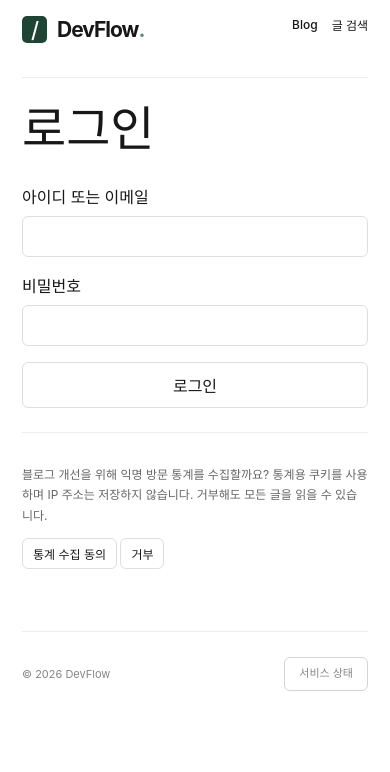
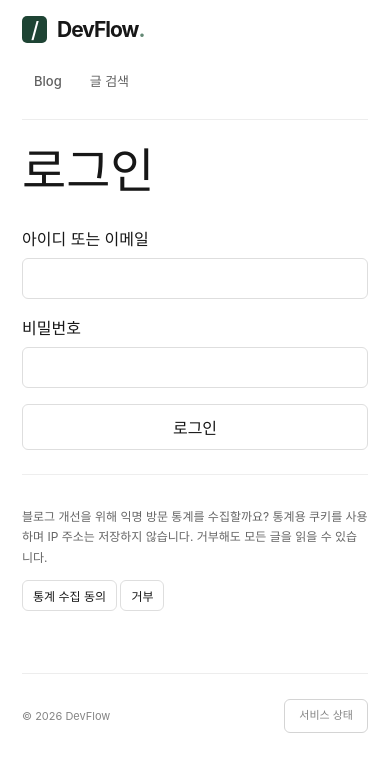
Before and after one commit to Kimsu10/dev-flow, a Vue app in the folder frontend/: page /login in a window 390 px wide. Shown: the top 772 px of the page. Built offline with nearby package versions, Linux system fonts and the light colour scheme; no server answers.

Commit message:
style(nav): separate navigation and account actions
Unify link and button spacing, add 44px touch targets and responsive grouping, and preserve role-based menus and logout behavior. Validation: npm ci, 73 frontend tests, production build, and 12 mocked-API Chromium viewport/role cases passed.

```diff
--- a/frontend/src/components/blog/BlogShell.vue
+++ b/frontend/src/components/blog/BlogShell.vue
@@ -12,7 +12,22 @@ async function signOut() { try { await logout() } catch { message.value = '로
     <a class="skip-to-content" href="#main-content">본문으로 바로 가기</a>
     <header class="blog-header">
       <RouterLink class="blog-brand" to="/" aria-label="DevFlow 홈"><span class="brand-mark" aria-hidden="true">/</span>DevFlow<span class="brand-dot">.</span></RouterLink>
-      <nav aria-label="주요 메뉴"><RouterLink to="/" exact-active-class="is-current">Blog</RouterLink><RouterLink to="/posts">글 검색</RouterLink><template v-if="auth.user?.role === 'ADMIN'"><RouterLink to="/my-posts">내 글</RouterLink><RouterLink to="/admin">관리자</RouterLink><RouterLink to="/admin/analytics">Analytics</RouterLink><RouterLink to="/posts/create" class="write-link outlined-link">글 작성</RouterLink></template><button v-if="auth.user" @click="signOut">로그아웃</button><RouterLink v-else-if="auth.ready" to="/login">로그인</RouterLink></nav>
+      <div class="blog-header-controls">
+        <nav class="blog-primary-nav" aria-label="주요 메뉴">
+          <RouterLink to="/" exact-active-class="is-current">Blog</RouterLink>
+          <RouterLink to="/posts" exact-active-class="is-current">글 검색</RouterLink>
+          <template v-if="auth.user?.role === 'ADMIN'">
+            <RouterLink to="/my-posts" exact-active-class="is-current">내 글</RouterLink>
+            <RouterLink to="/admin" exact-active-class="is-current">관리자</RouterLink>
+            <RouterLink to="/admin/analytics" exact-active-class="is-current">Analytics</RouterLink>
+          </template>
+        </nav>
+        <div v-if="auth.user || auth.ready" class="blog-account-actions" role="group" aria-label="작성 및 계정">
+          <RouterLink v-if="auth.user?.role === 'ADMIN'" to="/posts/create" class="write-link outlined-link">글 작성</RouterLink>
+          <button v-if="auth.user" type="button" @click="signOut">로그아웃</button>
+          <RouterLink v-else-if="auth.ready" class="outlined-link" to="/login">로그인</RouterLink>
+        </div>
+      </div>
     </header>
     <main id="main-content" class="blog-page" tabindex="-1"><p v-if="message" role="alert">{{ message }}</p><slot /></main>
     <AnalyticsConsent v-if="!auth.user || auth.user.role === 'USER'" />
--- a/frontend/src/style.css
+++ b/frontend/src/style.css
@@ -20,6 +20,3 @@ button:focus-visible { outline: 2px solid #171717; outline-offset: 4px; }
 .auth-form input, .auth-form select { box-sizing: border-box; width: 100%; padding: 12px; border-radius: 6px; border: 1px solid #dedede; background: #fff; color: #171717; }
 .admin-posts article { padding: 18px 0; border-bottom: 1px solid #334155; }
 .admin-posts button, .blog-page li button { margin: 4px 8px 4px 0; }
-
-.blog-header nav { flex-wrap: wrap; justify-content: flex-end; }
-@media (max-width: 640px) { .blog-header { height: auto; min-height: 78px; padding-block: 16px; align-items: flex-start; gap: 14px; } .blog-header nav { gap: 8px 14px; } .blog-header nav button { padding: 5px 8px; } }
--- a/frontend/src/styles/blog.css
+++ b/frontend/src/styles/blog.css
@@ -1,12 +1,20 @@
 .blog-shell { --blog-muted: #737373; max-width: 1200px; padding: 0 40px; margin: 0 auto; }
 .blog-shell a { color: inherit; text-decoration: none; }
 .blog-shell a:focus-visible { outline: 2px solid #171717; outline-offset: 5px; border-radius: 3px; }
-.blog-header { height: 98px; display: flex; align-items: center; justify-content: space-between; border-bottom: 1px solid #ededed; }
-.blog-brand { display: inline-flex; align-items: center; font-size: 23px; font-weight: 750; letter-spacing: -1px; }
+.blog-header { min-height: 98px; padding-block: 20px; display: flex; align-items: center; justify-content: space-between; gap: 24px; border-bottom: 1px solid #ededed; }
+.blog-brand { display: inline-flex; flex-shrink: 0; align-items: center; font-size: 23px; font-weight: 750; letter-spacing: -1px; }
 .brand-mark { display: inline-flex; justify-content: center; align-items: center; width: 25px; height: 27px; margin-right: 10px; color: #fff; background: #1e4434; border-radius: 5px; font-size: 22px; font-weight: 500; }
 .brand-dot { color: #648975; }
-.blog-header nav { display: flex; gap: 30px; align-items: center; font-size: 13px; font-weight: 550; }
-.blog-header nav .write-link { color: #737373; }
+.blog-header-controls { display: flex; flex: 1; min-width: 0; align-items: center; justify-content: flex-end; gap: 20px; }
+.blog-primary-nav { display: flex; flex-wrap: wrap; align-items: center; gap: 4px; font-size: 13px; font-weight: 550; }
+.blog-primary-nav > a { display: inline-flex; align-items: center; justify-content: center; min-height: 44px; padding: 10px 12px; border-radius: 6px; white-space: nowrap; line-height: 1.4; color: #606060; }
+.blog-primary-nav > a:hover { background: #f6f7f8; color: #171717; }
+.blog-primary-nav > a.is-current { background: #edf3ef; color: #1e4434; }
+.blog-account-actions { display: flex; flex-shrink: 0; align-items: center; gap: 8px; padding-left: 20px; border-left: 1px solid #e5e5e5; font-size: 13px; }
+.blog-header .blog-account-actions > a, .blog-account-actions > button { display: inline-flex; align-items: center; justify-content: center; min-height: 44px; padding: 10px 14px; border: 1px solid #d4d4d4; border-radius: 6px; font: inherit; line-height: 1.4; white-space: nowrap; }
+.blog-account-actions > button:hover { border-color: #737373; background: #f6f7f8; }
+.blog-header .blog-account-actions .write-link { background: #1e4434; border-color: #1e4434; color: #fff; }
+.blog-header .blog-account-actions .write-link:hover { background: #173729; border-color: #173729; }
 .blog-shell .outlined-link { display: inline-flex; align-items: center; justify-content: center; padding: 8px 14px; border: 1px solid #d4d4d4; border-radius: 6px; background: #fff; line-height: 1.4; white-space: nowrap; }
 .blog-shell .outlined-link:hover { border-color: #737373; background: #f6f7f8; color: #171717; }
 main.blog-page { width: 100%; margin: 0; padding: 0; }
@@ -78,10 +86,18 @@ main.blog-page { width: 100%; margin: 0; padding: 0; }
 .post-body .hljs-title, .post-body .hljs-number, .post-body .hljs-built_in { color: #235ca7; }
 .post-body .hljs-comment { color: #828282; }
 @media (max-width: 1023px) { .blog-shell { padding-inline: 30px; } .post-grid { grid-template-columns: repeat(2, minmax(0, 1fr)); } }
+@media (max-width: 900px) {
+  .blog-header { flex-direction: column; align-items: stretch; gap: 16px; }
+  .blog-brand { align-self: flex-start; }
+  .blog-header-controls { justify-content: space-between; }
+}
 @media (max-width: 639px) {
   .blog-shell { padding-inline: 22px; }
-  .blog-header { height: 78px; }
-  .blog-header nav { gap: 20px; font-size: 12px; }
+  .blog-header { min-height: 78px; padding-block: 16px; }
+  .blog-header-controls { flex-direction: column; align-items: stretch; gap: 12px; }
+  .blog-primary-nav { justify-content: flex-start; }
+  .blog-account-actions { width: 100%; padding-left: 0; padding-top: 12px; border-left: 0; border-top: 1px solid #e5e5e5; }
+  .blog-account-actions > a, .blog-account-actions > button { flex: 1; }
   .blog-brand { font-size: 21px; }
   .blog-intro { padding: 49px 0 32px; }
   .blog-intro h1 { font-size: 55px; }
```
Also changed, not shown: 1 other file (tests, documents, lock files or other folders).
